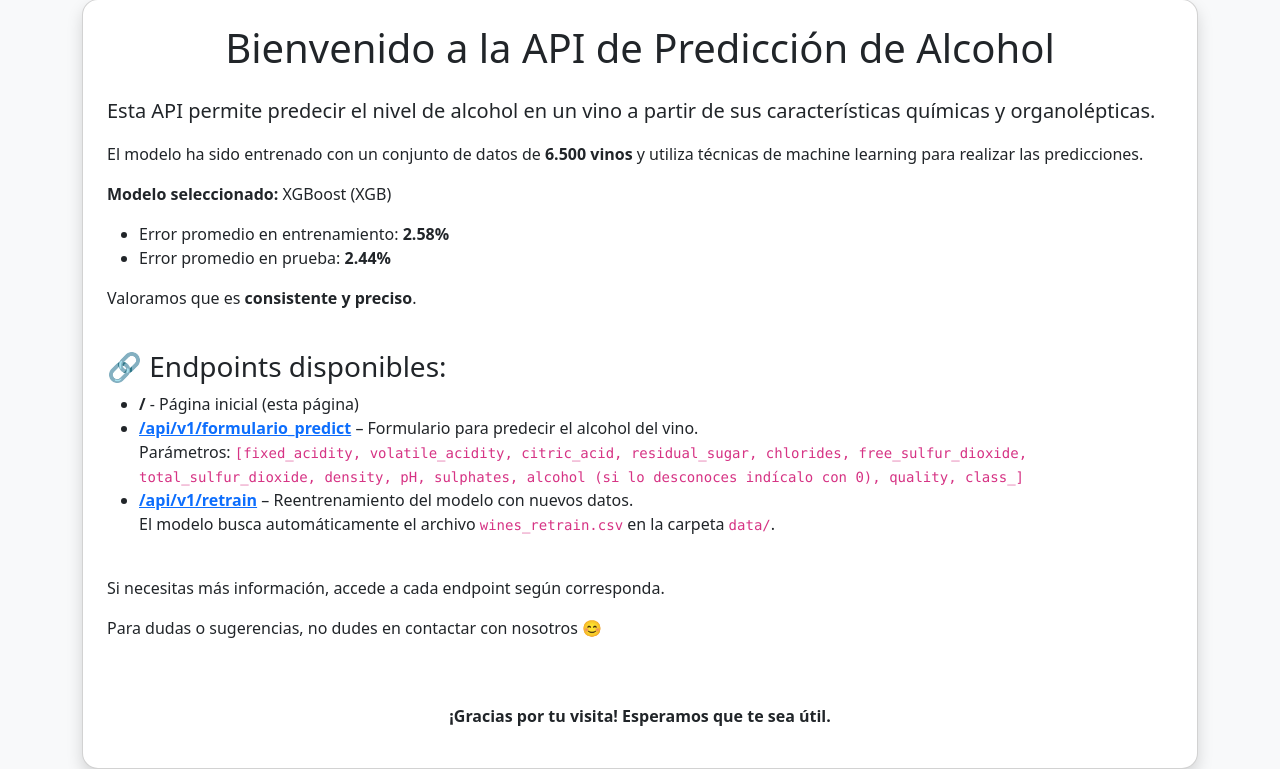
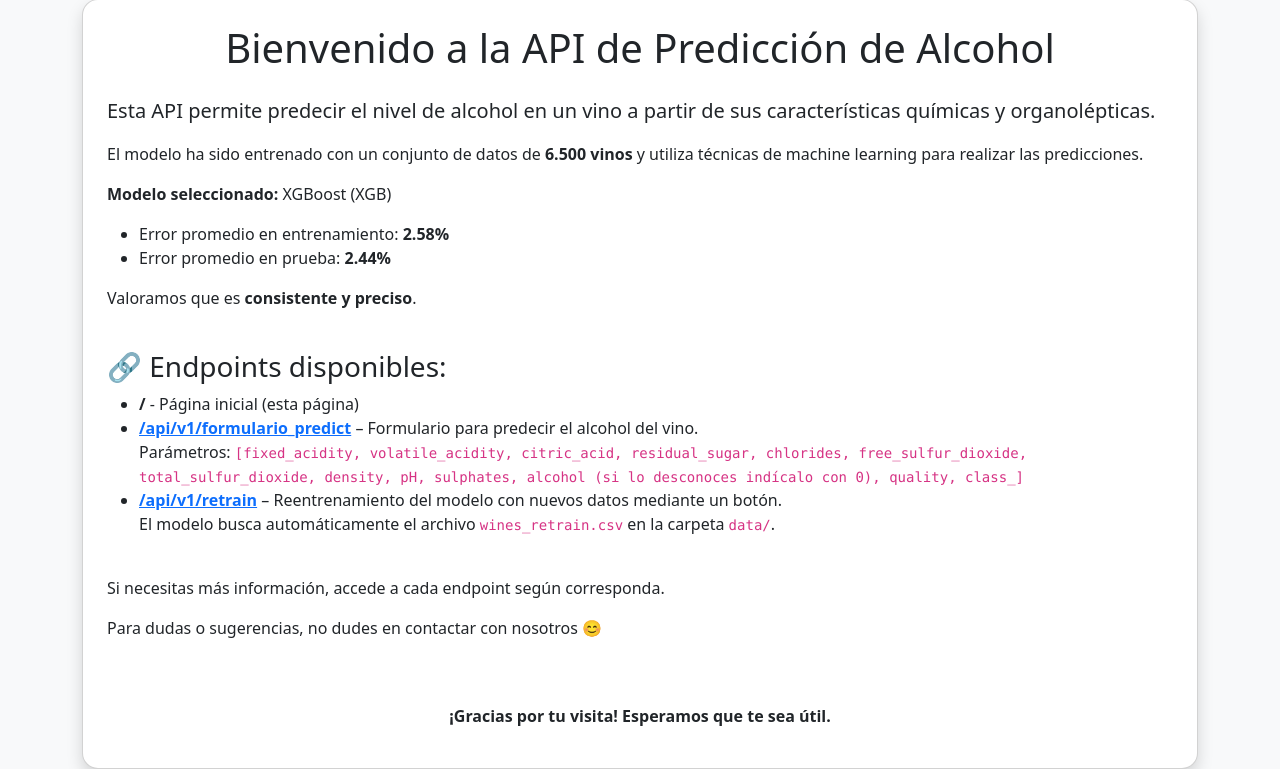
Before and after one commit to Rommel-DS/Team-Challenge----API_Vinos, a Flask app: page / in a window 1280 px wide. Shown: the part 81-850 px from the top of the page. Run offline with Flask 3, Linux system fonts and the light colour scheme.

Commit message:
actualización index

```diff
--- a/templates/index.html
+++ b/templates/index.html
@@ -40,7 +40,7 @@
         Parámetros: <code>[fixed_acidity, volatile_acidity, citric_acid, residual_sugar, chlorides, free_sulfur_dioxide, total_sulfur_dioxide, density, pH, sulphates, alcohol (si lo desconoces indícalo con 0), quality, class_]</code>
       </li>
       <li>
-        <strong><a href="/api/v1/retrain">/api/v1/retrain</a></strong> – Reentrenamiento del modelo con nuevos datos.<br>
+        <strong><a href="/api/v1/retrain_page">/api/v1/retrain</a></strong> – Reentrenamiento del modelo con nuevos datos mediante un botón.<br>
         El modelo busca automáticamente el archivo <code>wines_retrain.csv</code> en la carpeta <code>data/</code>.
       </li>
     </ul>
```
